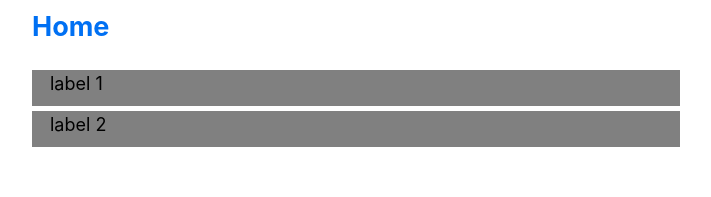
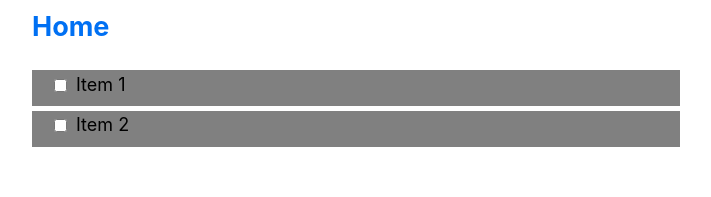
Before and after one commit to BrandtDavis/todo-app, a Next.js app in the folder client/: page /collections/first-collection in a window 1280 px wide. Shown: the part 337-534 px from the top of the page, without its empty margins (284-995 px from the left). Built offline with nearby package versions, Linux system fonts and the light colour scheme.

Commit message:
Add status checkbox to item, update styles

```diff
--- a/client/components/Item.tsx
+++ b/client/components/Item.tsx
@@ -5,7 +5,8 @@ interface ItemProps {
 export default function Item (props: ItemProps) {
     return (
         <div className="item-container">
-            {props.label}
+            <input id="check1" className="item-status-checkbox" type="checkbox" />
+            <label htmlFor="check1">{props.label}</label>
         </div>
     )
 }
--- a/client/components/List.tsx
+++ b/client/components/List.tsx
@@ -4,8 +4,8 @@ export default function List() {
 
     return (
         <div>
-            <Item label="label 1"></Item>
-            <Item label="label 2"></Item>
+            <Item label="Item 1"></Item>
+            <Item label="Item 2"></Item>
         </div>
     )
 }
--- a/client/styles/globals.css
+++ b/client/styles/globals.css
@@ -34,6 +34,17 @@ img {
   margin-top: 0.25rem;
 }
 
+
+label, input {
+  display: inline-block;
+  vertical-align: middle;
+}
+
+input[type="checkbox"] {
+  vertical-align: middle;
+  margin-right: 0.5rem;
+}
+
 @media (prefers-color-scheme: dark) {
   html {
     color-scheme: dark;
```
